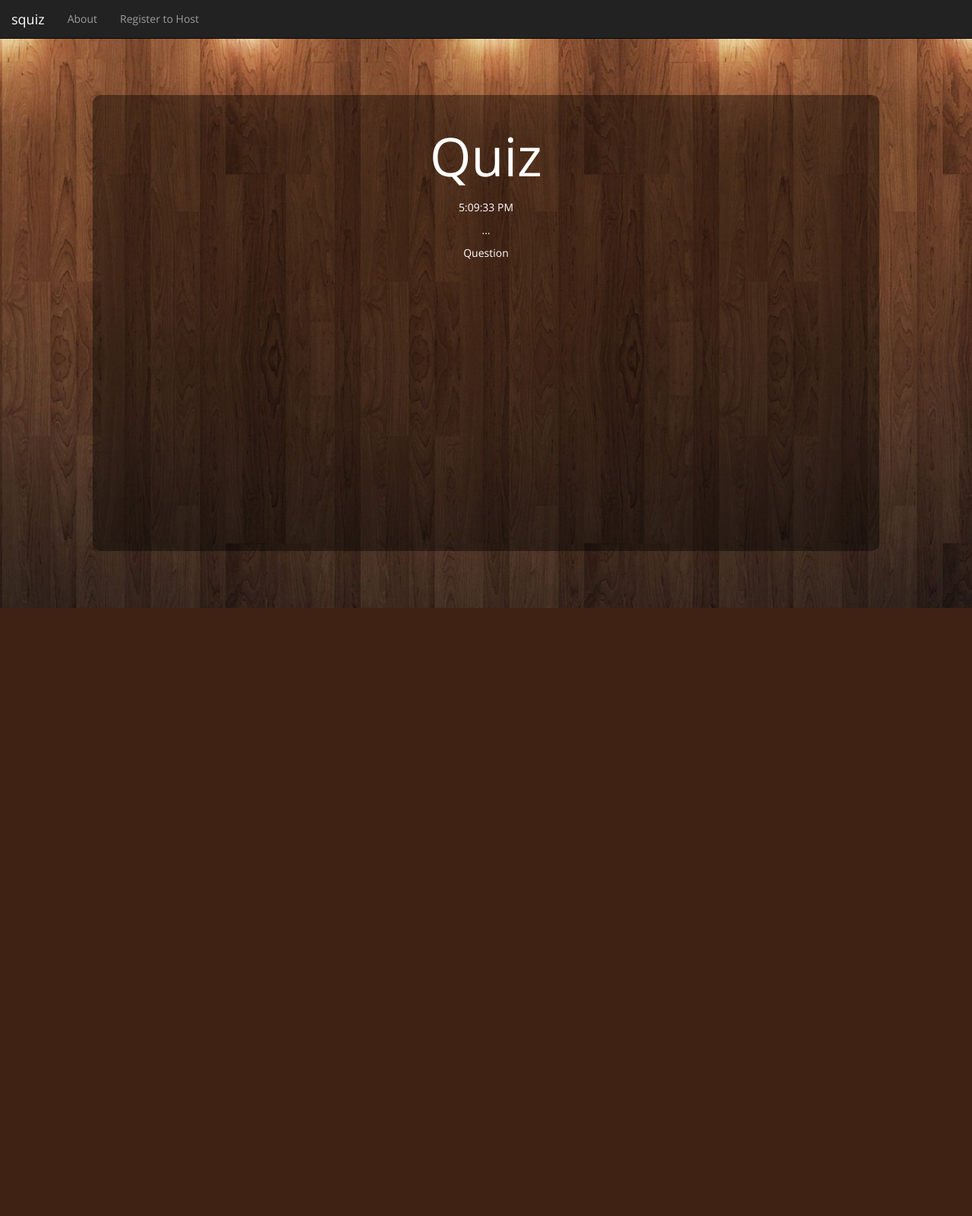
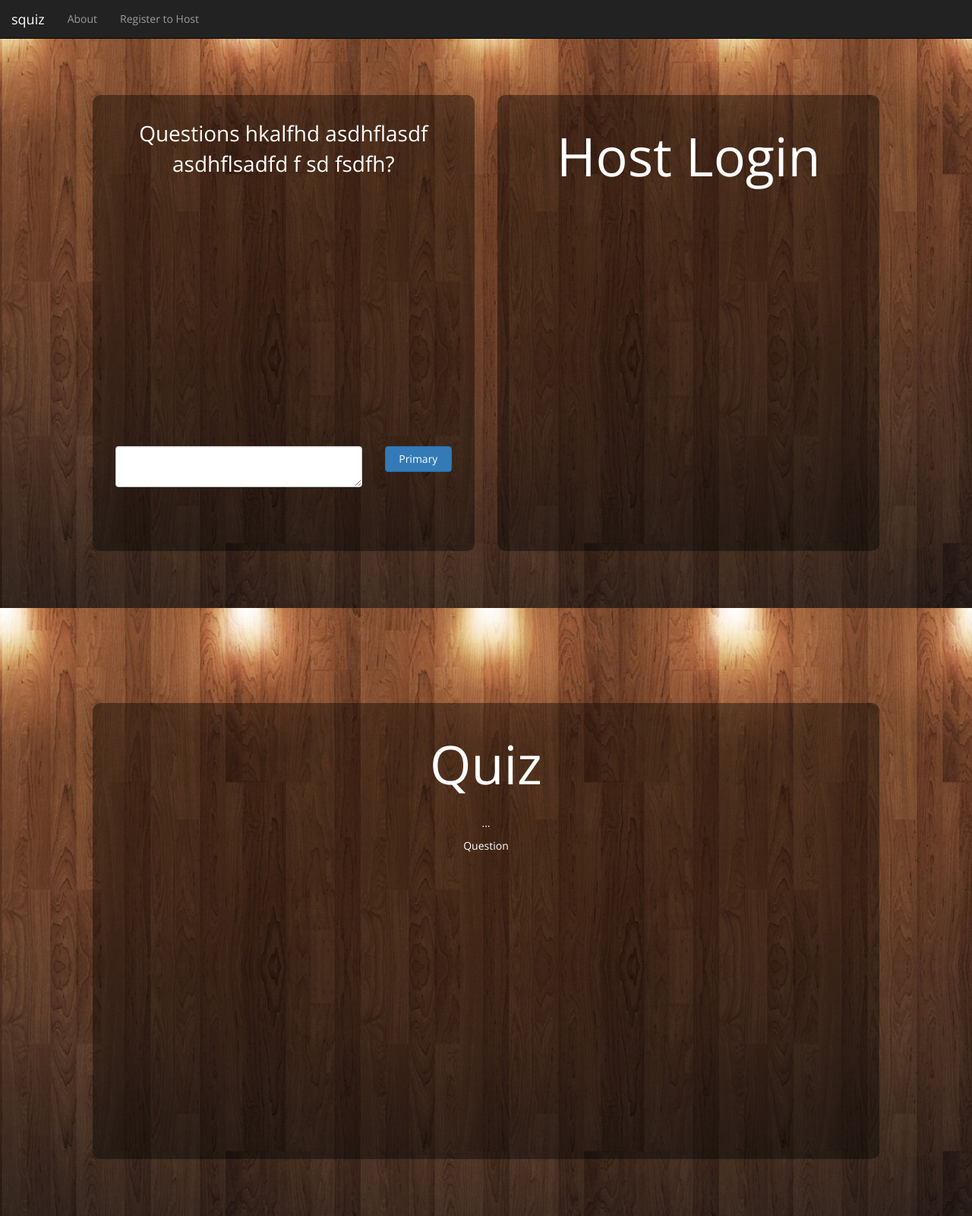
Before and after one commit to hoodscott/squiz, a Django app: page /play/1 in a window 1280 px wide. Shown: the whole page at 76% size. Before the commit the page ends 800 px from the top, so only its background shows below. Run offline with Django 3.2, Linux system fonts and the light colour scheme; data that the repository does not hold is empty; some libraries are stand-ins or nearby versions.

Commit message:
Question styling

```diff
--- a/project_squiz/squiz/views.py
+++ b/project_squiz/squiz/views.py
@@ -256,9 +256,9 @@ def get_question(request):
   quiz_inst = QuizInstance.objects.get(id = request.GET['quizID'])
 
   current_q = quiz_inst.current_question
-
+  print current_q
   if request.GET['question'] == quiz_inst.current_question:
-	    pass
+      return
   else:
       # get quiz
       quiz = quiz_inst.quiz
--- a/project_squiz/static/css/full.css
+++ b/project_squiz/static/css/full.css
@@ -65,6 +65,10 @@ input, select, textarea {
   }
 }
 
+.questionfont {
+	font-size: 2em;
+}
+
 .block {
 	background-color:rgba(0,0,0,0.4);
   height: 100%;
--- a/project_squiz/templates/squiz/home.html
+++ b/project_squiz/templates/squiz/home.html
@@ -7,7 +7,7 @@
   <div class="container-fluid">
     <div class="height10"></div>
     <div class="row">
-      <div class="col-md-12 parent">
+      <div class="col-md-10 col-md-offset-1">
         <div class="block">
           <h2>Quizzes</h2>
             <!-- insert table here -->
--- a/project_squiz/templates/squiz/play.html
+++ b/project_squiz/templates/squiz/play.html
@@ -15,6 +15,47 @@
   </div>
 </div>
 {% else %}
+<!-- Put your page content here! -->
+<div id="full">
+  <div class="container-fluid">
+    <div class="height10"></div>
+    <div class="row">
+      <!-- Left Pane -->
+      <div class="col-md-5 col-md-offset-1">
+        <div class="block">
+					<div class="height80">
+						<p class="questionfont">Questions hkalfhd asdhflasdf asdhflsadfd f sd fsdfh?</p>
+					</div>
+					<div class="height20">
+						<div class="row">
+							<div class="col-xs-9">
+								<textarea class="form-control" cols="10" id="comment"></textarea>
+							</div>
+							<div class="col-xs-3">
+								<button type="button" class="btn btn-primary col-xs-12">Primary</button>
+							</div>
+						</div>
+					</div>
+        </div>
+      </div>
+
+      <!-- Right Pane -->
+      <div class="col-md-5">
+        <div class="block">
+          <div class="height20">
+            <p class="titlefont">Host Login</p>
+          </div>
+        </div>
+      </div>
+    </div>
+  </div>
+</div>
+
+
+
+
+
+
 <!-- Put your page content here! -->
 <div id="full">
   <div class="container-fluid">
@@ -52,12 +93,13 @@ function updateQuestion() {
 
 
 		var quizID = 1;
-		var question = "1,1";
+		var question = "1,2";
 		var i=0;
     $.get('/get_question/', {quizID: quizID, question: question}, function(data){
 				if (data){
 				$("#question").html(data);
 				console.log('inside')
+				}else{}
 
           // $('#likes').hide();
         }
```
